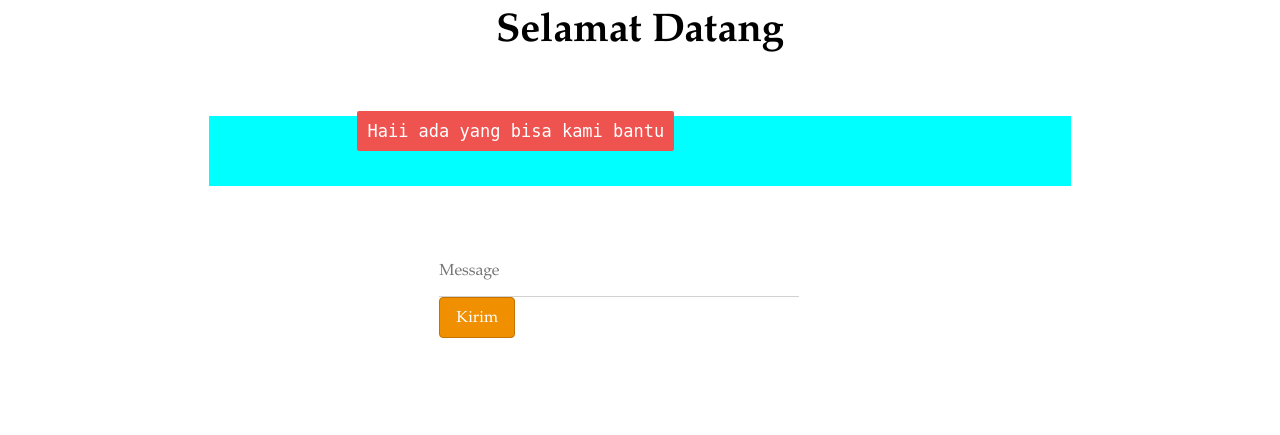
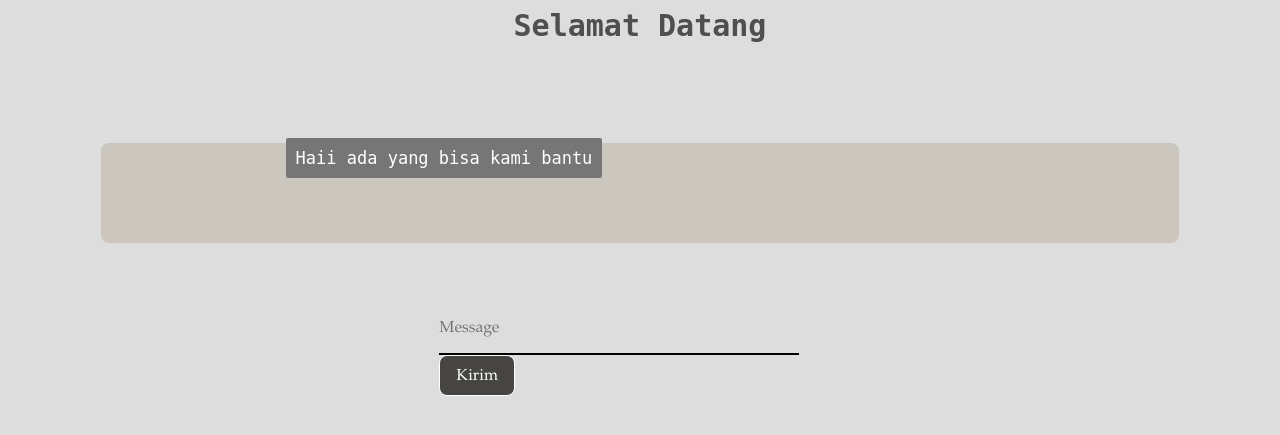
Before and after one commit to ayoe04/Aplikasi-SEMTHING, a Flask app: page /chatbot in a window 1280 px wide. Shown: the top 435 px of the page. Run offline with Flask 2, Linux system fonts and the light colour scheme; parts of the project's set-up code (start-up, migrations or seed data) failed here and were passed over; some libraries are stand-ins or nearby versions.

Commit message:
Update chat.css

```diff
--- a/static/css/chat.css
+++ b/static/css/chat.css
@@ -1,17 +1,21 @@
 body {
     font-family: Garamond;
+    background-color: #DDD;
 }
 
 h1 {
-    color: black;
-    margin-bottom: 0;
-    margin-top: 0;
+    margin-top: auto;
+    margin-bottom: auto;
+    color:rgb(80, 78, 78);
+    text-align: left;
+    font-size: 30px;
+    font-family : monospace;
     text-align: center;
-    font-size: 40px;
 }
 
+
 h3 {
-    color: black;
+    color: rgb(252, 250, 250);
     font-size: 20px;
     margin-top: 3px;
     text-align: center;
@@ -66,7 +70,7 @@ h3 {
     border:none;
     background-color: transparent;
     background-clip: padding-box;
-    border-bottom: 1px solid #d2d2d2;
+    border-bottom: 2px solid black;
     box-shadow: none;
     transition: border-color .15s ease-in-out,box-shadow .15s ease-in-out;
 }
@@ -80,13 +84,14 @@ h3 {
     padding: .46875rem 1rem;
     font-size: 1rem;
     line-height: 1.5;
-    border-radius: .25rem;
+    border-radius: .50rem;
     transition: color .15s ease-in-out,background-color .15s ease-in-out,border-color .15s ease-in-out,box-shadow .15s ease-in-out;
 }
 .btn-warning {
-    color: #fff;
-    background-color: #f08f00;
-    border-color: #c27400;
+    color: rgb(255, 255, 255);
+    background-color: #474542;
+    border-color: white;
+    margin-bottom: auto;
 }
 .btn.btn-warning:active, .btn.btn-warning:focus, .btn.btn-warning:hover {
     box-shadow: 0 14px 26px -12px rgba(255,152,0,.42),0 4px 23px 0 rgba(0,0,0,.12),0 8px 10px -5px rgba(255,152,0,.2);
@@ -100,13 +105,16 @@ button, input, optgroup, select, textarea {
     overflow:visible;
 }
 #chatbox {
-    background-color: cyan;
+    background-color: rgb(204, 199, 190);
     margin-left: auto;
     margin-right: auto;
-    width: 80%;
-    min-height: 70px;
-    margin-top: 60px;
-}
+    width: 100%;
+    min-height: 100px;
+    margin-top: 100px;
+    font-size: 1rem;
+    line-height: 1.5;
+    border-radius: .50rem;
+ }
 
 #userInput {
     margin-left: auto;
@@ -118,7 +126,7 @@ button, input, optgroup, select, textarea {
 #textInput {
     width: 87%;
     border: none;
-    border-bottom: 3px solid #009688;
+    border-bottom: 3px solid: maroon;
     font-family: monospace;
     font-size: 17px;
 }
@@ -139,7 +147,7 @@ button, input, optgroup, select, textarea {
 }
 
 .userText span {
-    background-color: #009688;
+    background-color: rgb(88, 88, 88);
     padding: 10px;
     border-radius: 2px;
 }
@@ -154,7 +162,7 @@ button, input, optgroup, select, textarea {
 }
 
 .botText span {
-    background-color: #ef5350;
+    background-color: rgb(119, 118, 118);
     padding: 10px;
     border-radius: 2px;
 }
@@ -165,3 +173,16 @@ button, input, optgroup, select, textarea {
     right: 0;
     width: 300px;
 }
+.container {
+    width: 1000px;
+    height: 500px;
+    border: 2px solid #000000;
+    display: flex;
+	align-items: center;
+	justify-content: center;
+}
+img {
+    width: 150px;
+    height: 140px;
+    object-fit: cover;
+}
```
